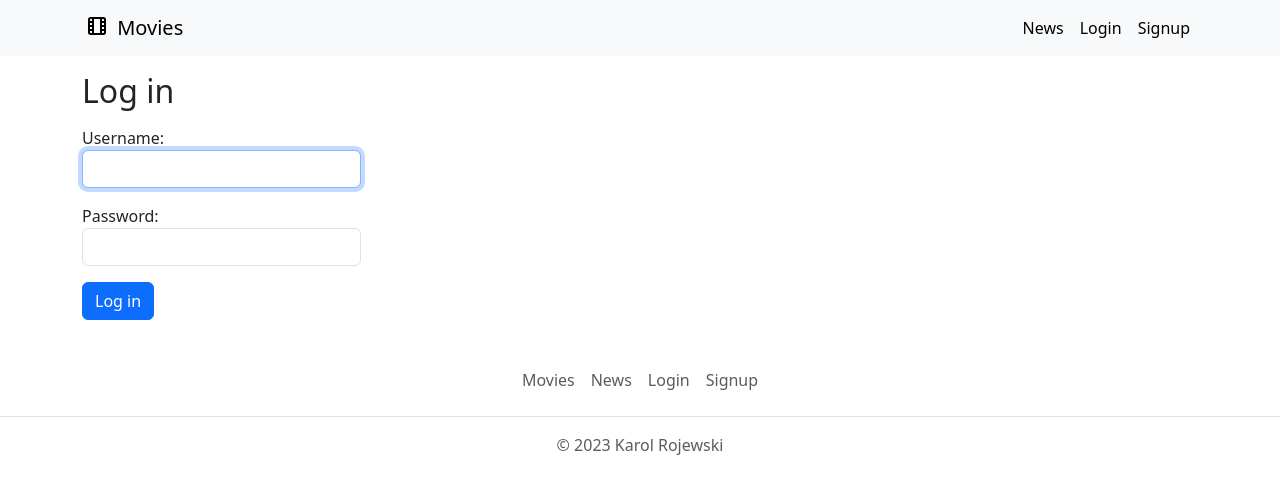
After one commit to karolroj/movieReviews, a Django app: page /account/loginaccount/ in a window 1280 px wide. The commit adds this page. Shown: the top 494 px of the page. Run offline with Django 4.2, Linux system fonts and the light colour scheme.

Commit message:
added log in functionality

```diff
--- a/accounts/forms.py
+++ b/accounts/forms.py
@@ -1,4 +1,4 @@
-from django.contrib.auth.forms import UserCreationForm
+from django.contrib.auth.forms import UserCreationForm, AuthenticationForm
 
 
 class UserCreateForm(UserCreationForm):
@@ -8,3 +8,11 @@ class UserCreateForm(UserCreationForm):
         for field_name in ['username', 'password1', 'password2']:
             self.fields[field_name].help_text = None
             self.fields[field_name].widget.attrs.update({'class': 'form-control'})
+
+
+class AuthenticateUser(AuthenticationForm):
+    def __init__(self, *args, **kwargs):
+        super(AuthenticateUser, self).__init__(*args, **kwargs)
+
+        for field_name in ['username', 'password']:
+            self.fields[field_name].widget.attrs.update({'class': 'form-control'})
--- /dev/null
+++ b/accounts/templates/loginaccount.html
@@ -0,0 +1,14 @@
+{% extends 'base.html' %}
+{% block content %}
+    <h2 class="mb-3">Log in</h2>
+    <form method="post" class="col-3">
+        {% if error %}
+            <div class="alert alert-danger mt-3" role="alert">
+                {{ error }}
+            </div>
+        {% endif %}
+        {% csrf_token %}
+        {{ form.as_p }}
+        <input value="Log in" type="submit" class="btn btn-primary" />
+    </form>
+{% endblock content %}
--- a/accounts/urls.py
+++ b/accounts/urls.py
@@ -3,5 +3,6 @@ from . import views
 
 urlpatterns = [
     path('signupaccount/', views.signupaccount, name='signupaccount'),
-    path('logoutaccount/', views.logoutaccount, name='logoutaccount')
+    path('logoutaccount/', views.logoutaccount, name='logoutaccount'),
+    path('loginaccount/', views.loginaccount, name='loginaccount')
 ]
--- a/accounts/views.py
+++ b/accounts/views.py
@@ -1,10 +1,9 @@
-from django.contrib.auth import login, logout
+from django.contrib.auth import login, logout, authenticate
 from django.contrib.auth.models import User
 from django.shortcuts import render, redirect
-from django.contrib.auth.forms import UserCreationForm
 from django.db import IntegrityError
 
-from accounts.forms import UserCreateForm
+from accounts.forms import UserCreateForm, AuthenticateUser
 
 
 # Create your views here.
@@ -28,3 +27,15 @@ def signupaccount(request):
 def logoutaccount(request):
     logout(request)
     return redirect('home')
+
+
+def loginaccount(request):
+    if request.method == 'GET':
+        return render(request, 'loginaccount.html', {'form': AuthenticateUser})
+    else:
+        user = authenticate(request, username=request.POST['username'], password=request.POST['password'])
+        if user is None:
+            return render(request, 'loginaccount.html', {'form': AuthenticateUser,
+                                                         'error': 'Username or password are invalid'})
+        login(request, user)
+        return redirect('home')
--- a/movieReviews/templates/base.html
+++ b/movieReviews/templates/base.html
@@ -45,7 +45,7 @@
                     {% if user.is_authenticated %}
                         <a class="nav-link active" href="{% url 'logoutaccount' %}">Logout {{user.username}}</a>
                     {% else %}
-                        <a class="nav-link active" href="#">Login</a>
+                        <a class="nav-link active" href="{% url 'loginaccount' %}">Login</a>
                         <a class="nav-link active" href="{% url 'signupaccount' %}">Signup</a>
                     {% endif %}
                 </div>
```
